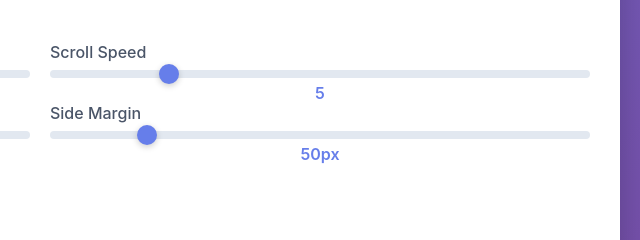
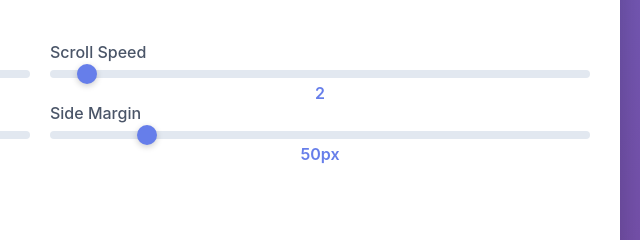
Before and after one commit to ali-bouali/teleprompter-app, a plain HTML site: page src/index.html in a window 1280 px wide. Shown: the part 439-679 px from the top of the page, 600-1240 px from the left. Drawn offline with Linux system fonts and the light colour scheme.

Commit message:
teleprompter v3 - setting scroll speed to 2 by default

```diff
--- a/src/index.html
+++ b/src/index.html
@@ -324,7 +324,7 @@ Remember to practice your delivery and maintain eye contact with the camera whil
                 </div>
                 <div class="control-item">
                     <label for="scrollSpeed">Scroll Speed</label>
-                    <input type="range" id="scrollSpeed" min="1" max="20" value="5">
+                    <input type="range" id="scrollSpeed" min="1" max="20" value="2">
                     <div class="range-value" id="scrollSpeedValue">5</div>
                 </div>
             </div>
```
